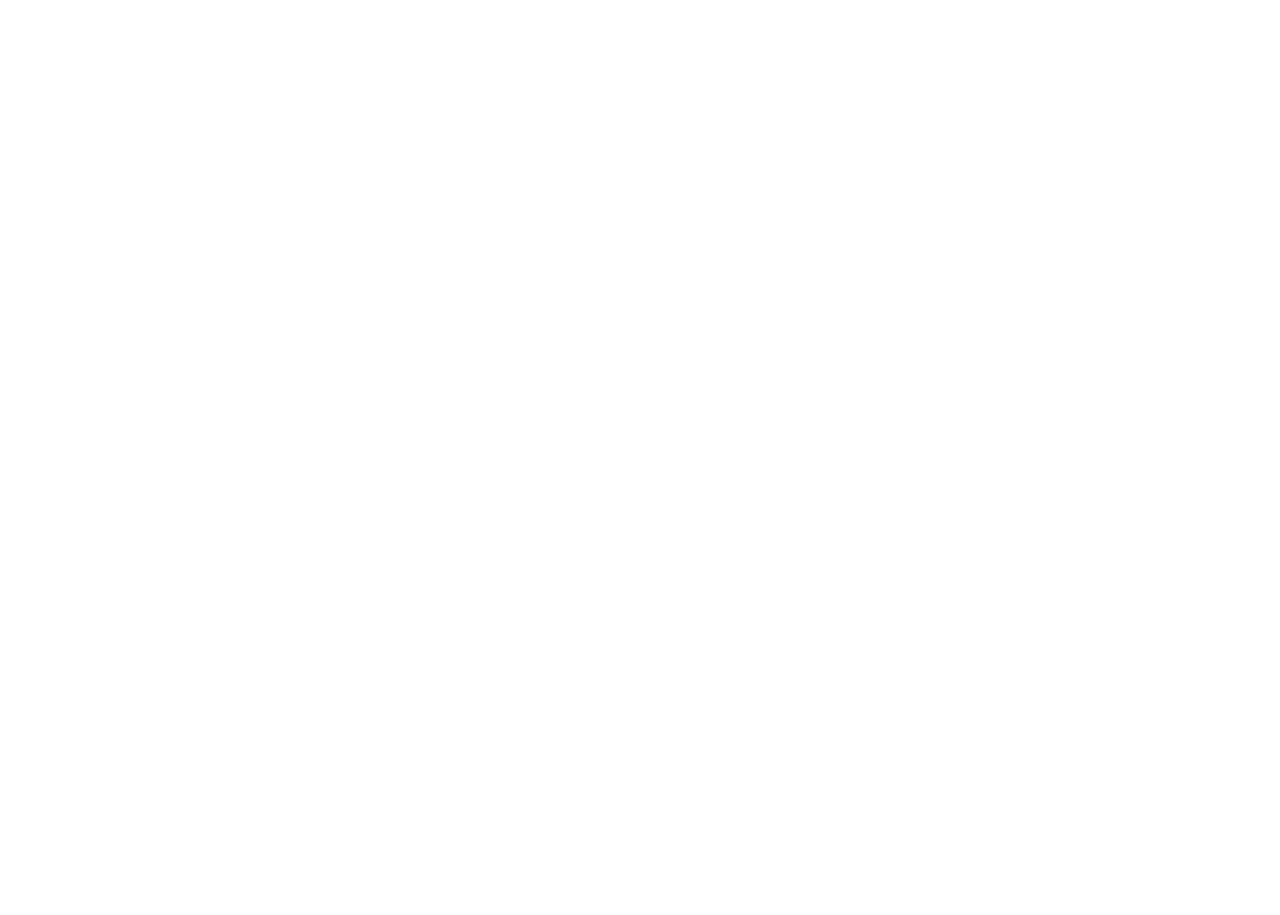
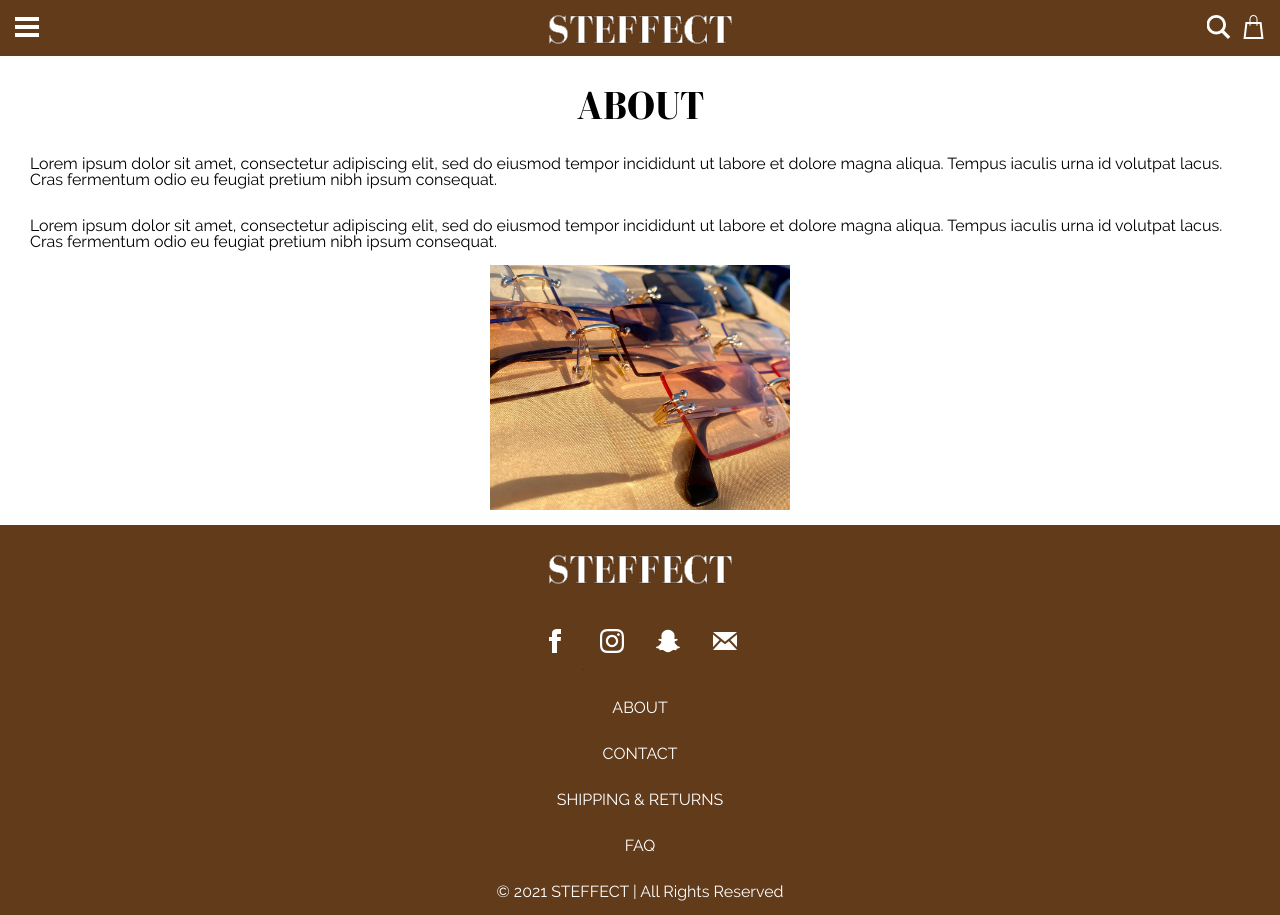
Before and after one commit to calyston/steffect, a website: page about.html in a window 1280 px wide. Before the commit the page ends 800 px from the top, so only its background shows below. Drawn offline with Linux system fonts and the light colour scheme; files that its build step writes are made by us from their sources; files whose address does not match are found by name.

Commit message:
feat: about page styled

```diff
--- a/about.html
+++ b/about.html
@@ -8,6 +8,80 @@
   <meta name="robots" content="index,follow">
   <meta name="description" content="Steffect | Fashionable Sunglasses">
   <link rel="shortcut icon" href="" type="">
-  <link rel="stylesheet" href="style.css">
+  <link rel="stylesheet" href="main.css">
   <title>About | Steffect</title>
 </head>
+
+<body>
+  <header>
+    <nav id="nav-mobile">
+      <div class="nav-buttons">
+        <a href="menu.html"><svg xmlns="http://www.w3.org/2000/svg" width="24" height="24" viewBox="0 0 24 24">
+            <path d="M24 6h-24v-4h24v4zm0 4h-24v4h24v-4zm0 8h-24v4h24v-4z" />
+          </svg></a>
+        <div class="search-bag">
+          <svg xmlns="http://www.w3.org/2000/svg" width="24" height="24" viewBox="0 0 24 24">
+            <path
+              d="M23.809 21.646l-6.205-6.205c1.167-1.605 1.857-3.579 1.857-5.711 0-5.365-4.365-9.73-9.731-9.73-5.365 0-9.73 4.365-9.73 9.73 0 5.366 4.365 9.73 9.73 9.73 2.034 0 3.923-.627 5.487-1.698l6.238 6.238 2.354-2.354zm-20.955-11.916c0-3.792 3.085-6.877 6.877-6.877s6.877 3.085 6.877 6.877-3.085 6.877-6.877 6.877c-3.793 0-6.877-3.085-6.877-6.877z" />
+          </svg>
+          <svg xmlns="http://www.w3.org/2000/svg" width="24" height="24" viewBox="0 0 24 24">
+            <path
+              d="M20 7h-4v-3c0-2.209-1.791-4-4-4s-4 1.791-4 4v3h-4l-2 17h20l-2-17zm-11-3c0-1.654 1.346-3 3-3s3 1.346 3 3v3h-6v-3zm-4.751 18l1.529-13h2.222v1.5c0 .276.224.5.5.5s.5-.224.5-.5v-1.5h6v1.5c0 .276.224.5.5.5s.5-.224.5-.5v-1.5h2.222l1.529 13h-15.502z" />
+          </svg>
+        </div>
+      </div>
+
+      <div id="logo">
+        <img src="assets/steffect-logo.png" alt="logo">
+      </div>
+    </nav>
+  </header>
+
+  <main class="about-page">
+    <h1>About</h1>
+    <p>Lorem ipsum dolor sit amet, consectetur adipiscing elit, sed do eiusmod tempor incididunt ut labore et dolore
+      magna aliqua. Tempus iaculis urna id volutpat lacus. Cras fermentum odio eu feugiat pretium nibh ipsum consequat.
+    </p>
+    <p>Lorem ipsum dolor sit amet, consectetur adipiscing elit, sed do eiusmod tempor incididunt ut labore et dolore
+      magna aliqua. Tempus iaculis urna id volutpat lacus. Cras fermentum odio eu feugiat pretium nibh ipsum consequat.
+    </p>
+    <img class="about-img" src="./assets/images/products/7.jpeg" alt="">
+  </main>
+  <footer>
+    <img src=" /assets/steffect-logo.png" alt="logo">
+    <div class="contact-icons">
+      <a href=""><svg xmlns="http://www.w3.org/2000/svg" width="24" height="24" viewBox="0 0 24 24">
+          <path
+            d="M9 8h-3v4h3v12h5v-12h3.642l.358-4h-4v-1.667c0-.955.192-1.333 1.115-1.333h2.885v-5h-3.808c-3.596 0-5.192 1.583-5.192 4.615v3.385z" />
+        </svg>
+      </a>
+      <a href=""><svg xmlns="http://www.w3.org/2000/svg" width="24" height="24" viewBox="0 0 24 24">
+          <path
+            d="M12 2.163c3.204 0 3.584.012 4.85.07 3.252.148 4.771 1.691 4.919 4.919.058 1.265.069 1.645.069 4.849 0 3.205-.012 3.584-.069 4.849-.149 3.225-1.664 4.771-4.919 4.919-1.266.058-1.644.07-4.85.07-3.204 0-3.584-.012-4.849-.07-3.26-.149-4.771-1.699-4.919-4.92-.058-1.265-.07-1.644-.07-4.849 0-3.204.013-3.583.07-4.849.149-3.227 1.664-4.771 4.919-4.919 1.266-.057 1.645-.069 4.849-.069zm0-2.163c-3.259 0-3.667.014-4.947.072-4.358.2-6.78 2.618-6.98 6.98-.059 1.281-.073 1.689-.073 4.948 0 3.259.014 3.668.072 4.948.2 4.358 2.618 6.78 6.98 6.98 1.281.058 1.689.072 4.948.072 3.259 0 3.668-.014 4.948-.072 4.354-.2 6.782-2.618 6.979-6.98.059-1.28.073-1.689.073-4.948 0-3.259-.014-3.667-.072-4.947-.196-4.354-2.617-6.78-6.979-6.98-1.281-.059-1.69-.073-4.949-.073zm0 5.838c-3.403 0-6.162 2.759-6.162 6.162s2.759 6.163 6.162 6.163 6.162-2.759 6.162-6.163c0-3.403-2.759-6.162-6.162-6.162zm0 10.162c-2.209 0-4-1.79-4-4 0-2.209 1.791-4 4-4s4 1.791 4 4c0 2.21-1.791 4-4 4zm6.406-11.845c-.796 0-1.441.645-1.441 1.44s.645 1.44 1.441 1.44c.795 0 1.439-.645 1.439-1.44s-.644-1.44-1.439-1.44z" />
+        </svg></a>
+      <a href=""><svg xmlns="http://www.w3.org/2000/svg" width="24" height="24" viewBox="0 0 24 24">
+          <path
+            d="M5.829 4.533c-.6 1.344-.363 3.752-.267 5.436-.648.359-1.48-.271-1.951-.271-.49 0-1.075.322-1.167.802-.066.346.089.85 1.201 1.289.43.17 1.453.37 1.69.928.333.784-1.71 4.403-4.918 4.931-.251.041-.43.265-.416.519.056.975 2.242 1.357 3.211 1.507.099.134.179.7.306 1.131.057.193.204.424.582.424.493 0 1.312-.38 2.738-.144 1.398.233 2.712 2.215 5.235 2.215 2.345 0 3.744-1.991 5.09-2.215.779-.129 1.448-.088 2.196.058.515.101.977.157 1.124-.349.129-.437.208-.992.305-1.123.96-.149 3.156-.53 3.211-1.505.014-.254-.165-.477-.416-.519-3.154-.52-5.259-4.128-4.918-4.931.236-.557 1.252-.755 1.69-.928.814-.321 1.222-.716 1.213-1.173-.011-.585-.715-.934-1.233-.934-.527 0-1.284.624-1.897.286.096-1.698.332-4.095-.267-5.438-1.135-2.543-3.66-3.829-6.184-3.829-2.508 0-5.014 1.268-6.158 3.833z" />
+        </svg></a>
+      <a href=""><svg xmlns="http://www.w3.org/2000/svg" width="24" height="24" viewBox="0 0 24 24">
+          <path
+            d="M12 12.713l-11.985-9.713h23.971l-11.986 9.713zm-5.425-1.822l-6.575-5.329v12.501l6.575-7.172zm10.85 0l6.575 7.172v-12.501l-6.575 5.329zm-1.557 1.261l-3.868 3.135-3.868-3.135-8.11 8.848h23.956l-8.11-8.848z" />
+        </svg></a>
+    </div>
+    <ul class="footer-links">
+      <a href="#">
+        <li>About</li>
+      </a>
+      <a href="#">
+        <li>Contact</li>
+      </a>
+      <a href="#">
+        <li>Shipping & Returns</li>
+      </a>
+      <a href="#">
+        <li>FAQ</li>
+      </a>
+    </ul>
+    <p>© 2021 STEFFECT | All Rights Reserved</p>
+  </footer>
+</body>
--- a/sass/pages/_about.scss
+++ b/sass/pages/_about.scss
@@ -1 +1,21 @@
 //About Page
+
+.about-page {
+  display: flex;
+  flex-direction: column;
+  align-items: center;
+  padding: $main-spacing;
+  padding-top: $main-spacing * 2;
+}
+
+.about-page h1 {
+  padding-bottom: $main-spacing;
+}
+
+.about-page p {
+  margin: $main-spacing;
+}
+
+.about-img {
+  width: 30rem;
+}
--- a/sass/pages/_products.scss
+++ b/sass/pages/_products.scss
@@ -20,7 +20,7 @@
 
 .products-grid {
   display: grid;
-  padding: $main-spacing * 2;
+  margin: $main-spacing * 2;
   grid-template-columns: 1fr 1fr;
   grid-template-rows: auto;
   gap: $main-spacing;
```
Also changed, not shown: contact.html (+1 -1 lines), faq.html (+1 -1 lines), shippingreturns.html (+1 -1 lines), build/css/style.min.css, main.css, 1 other file.
